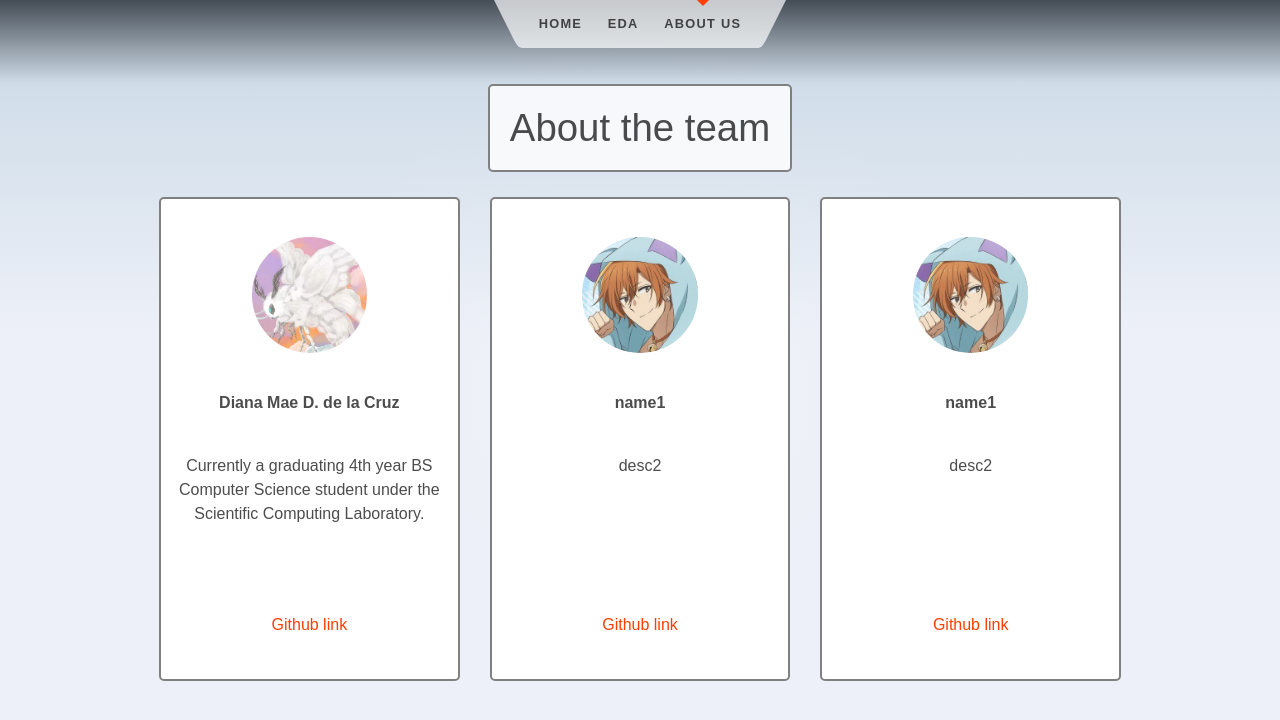
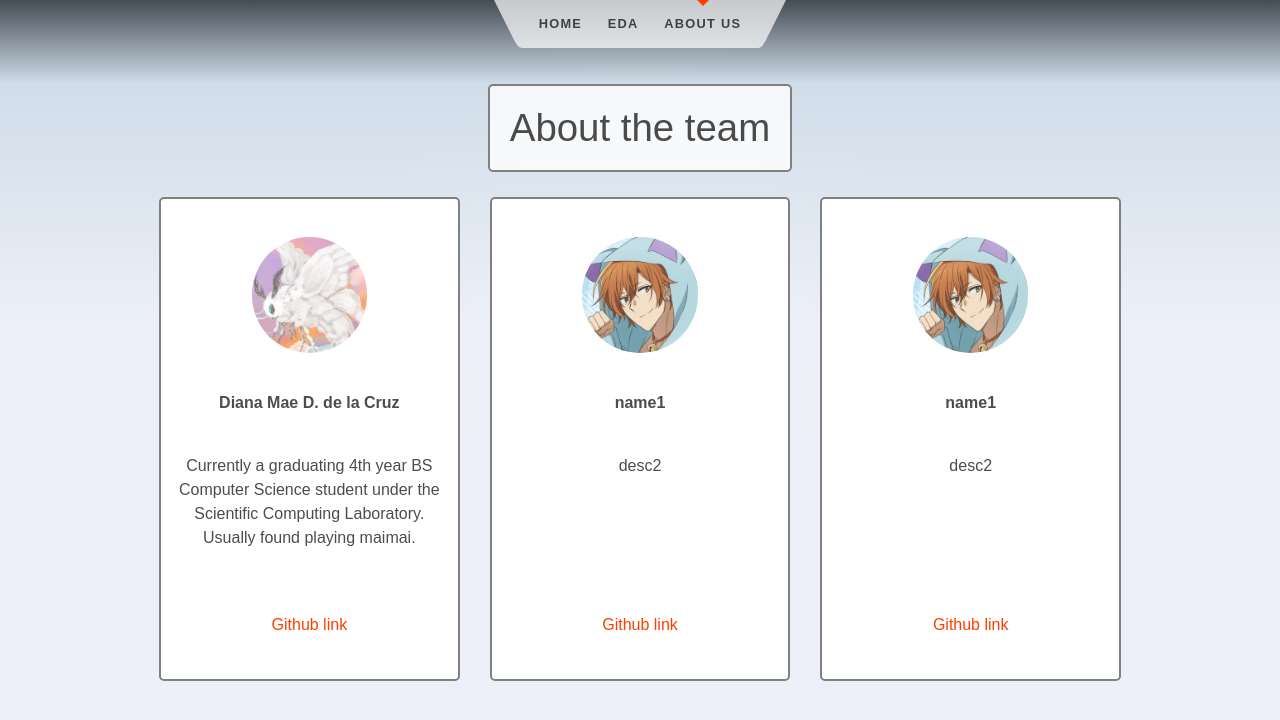
Before and after one commit to dddelacruz/cs132-2425b-grp14, a SvelteKit app: page /aboutus in a window 1280 px wide. Shown: the top 720 px of the page. Built offline with nearby package versions, Linux system fonts and the light colour scheme.

Commit message:
feat: updated bar graph

```diff
--- a/src/routes/aboutus/+page.svelte
+++ b/src/routes/aboutus/+page.svelte
@@ -13,7 +13,7 @@
 	let delacruz = {
 		"avatar" : avatar_delacruz,
 		"name" : "Diana Mae D. de la Cruz",
-		"desc" : "Currently a graduating 4th year BS Computer Science student under the Scientific Computing Laboratory.",
+		"desc" : "Currently a graduating 4th year BS Computer Science student under the Scientific Computing Laboratory.\nUsually found playing maimai.",
 		"link" : "https://github.com/dddelacruz",
 	}
 </script>
```
Also changed, not shown: src/lib/assets/bar_region_funds_stacked2.png.
